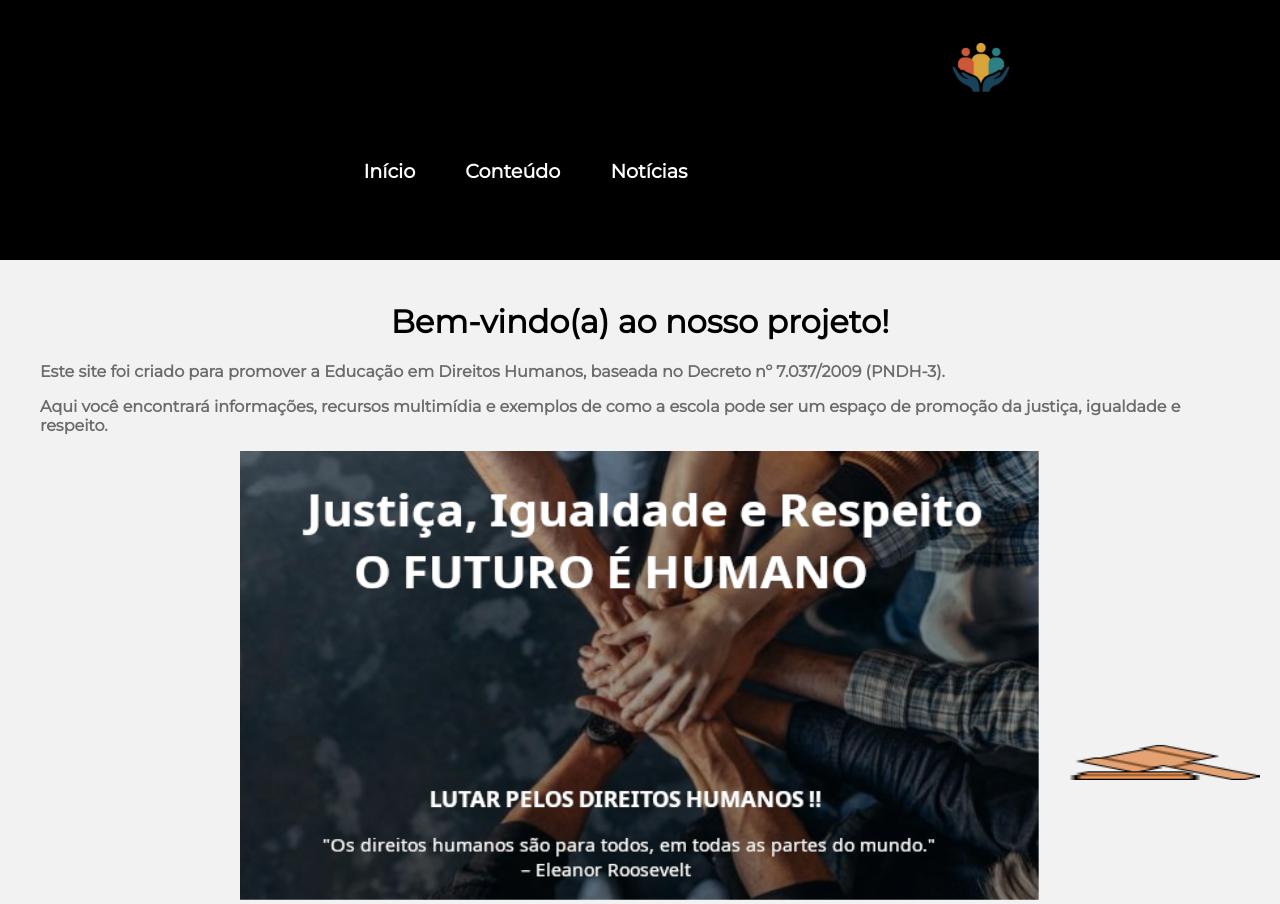
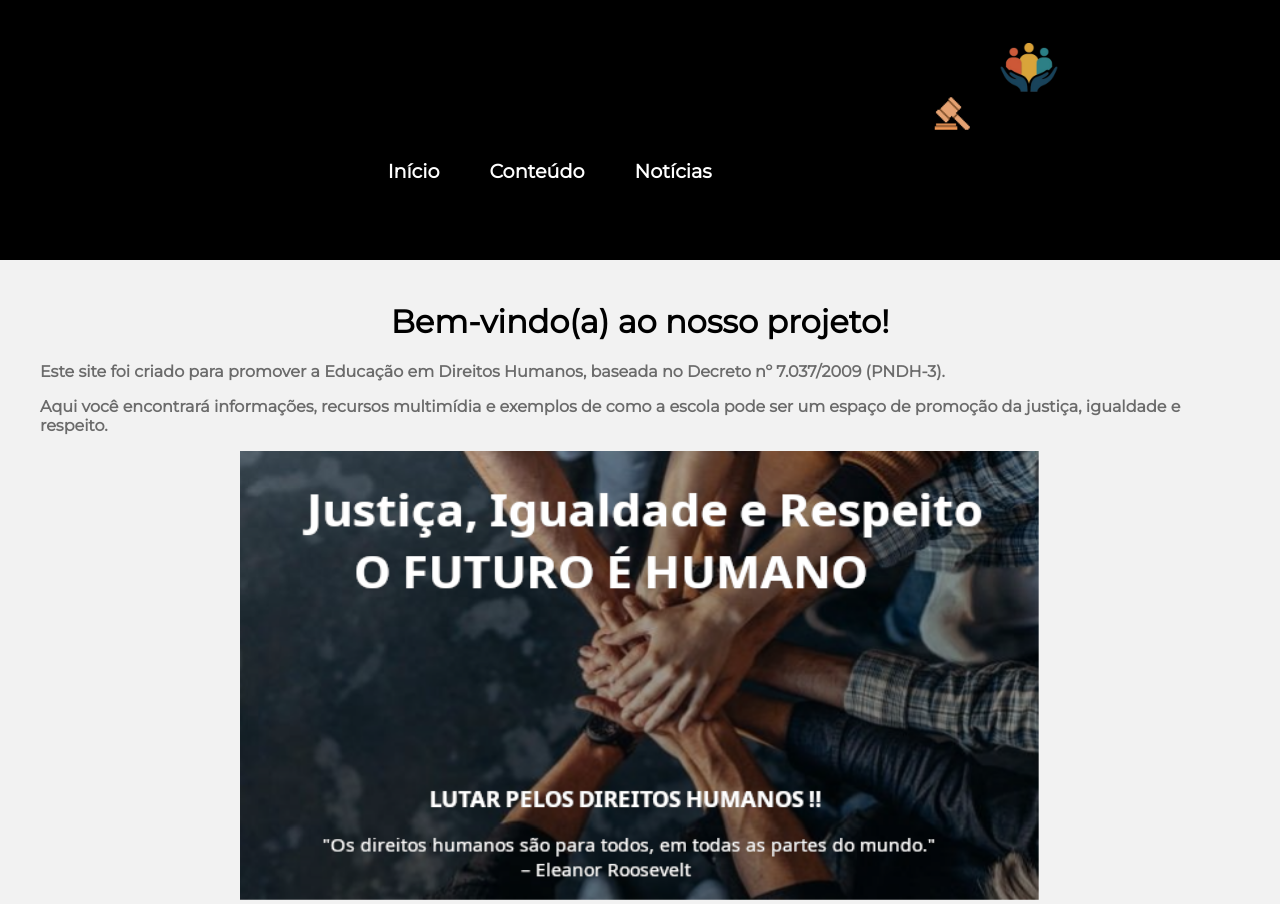
Before and after one commit to ystephanyy/direitoshumanos, a plain HTML site: page index.html in a window 1280 px wide. Shown: the top 904 px of the page. Drawn offline with Linux system fonts and the light colour scheme.

Commit message:
Update estilo.css

```diff
--- a/estilo.css
+++ b/estilo.css
@@ -3,14 +3,6 @@ body {
   font-family: 'Montserrat', sans-serif;
   background-color: #f2f2f2;
   color: #6B6B6B;
-}
-
-.gif-fixo {
-    position: fixed;
-    bottom: 20px;
-    right: 20px;
-    width: 200px;
-    z-index: 1000;
 }
 
 header {
```
